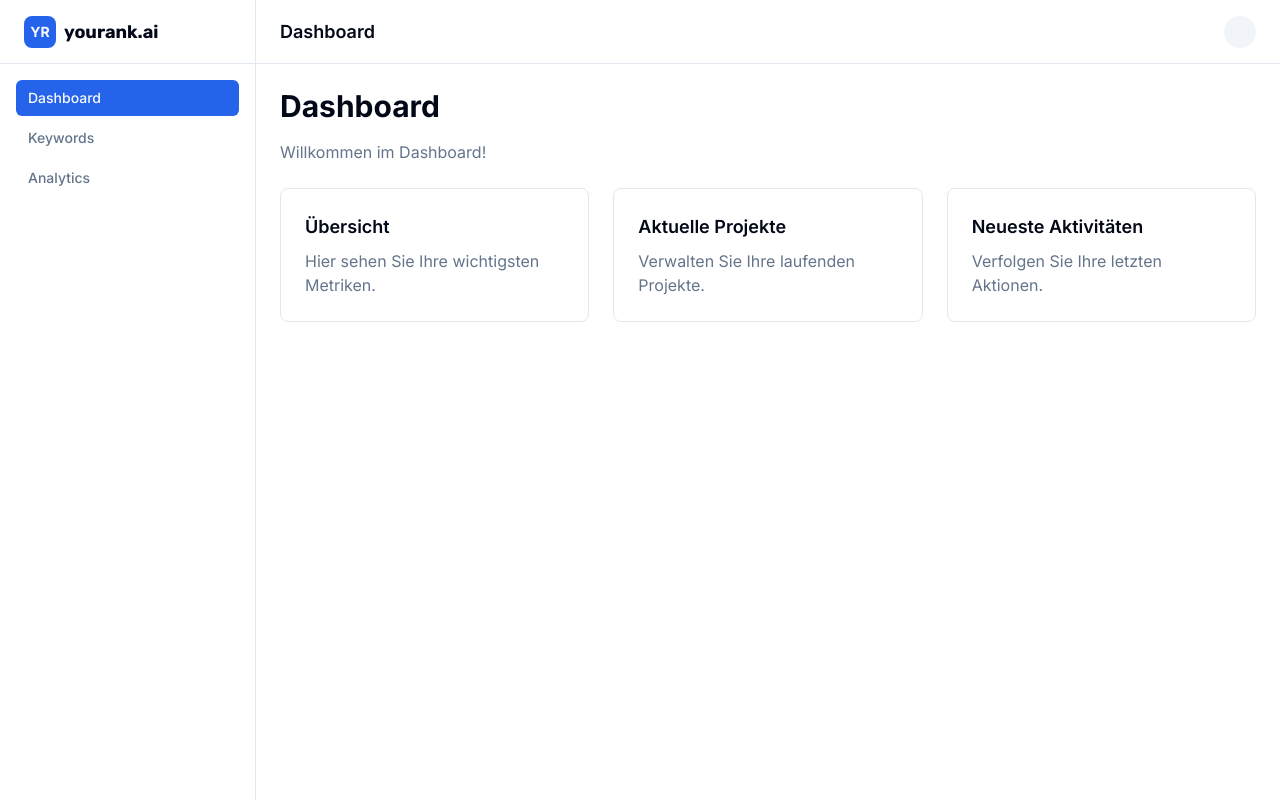
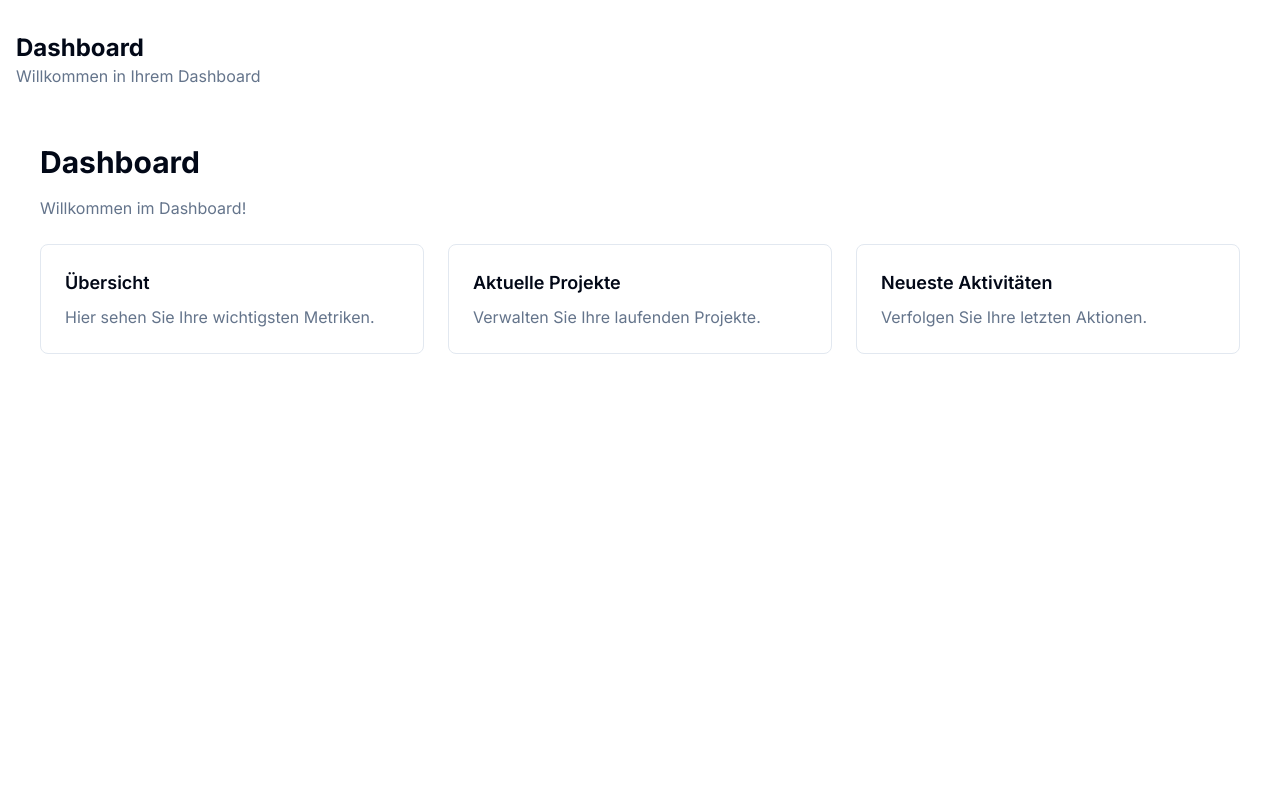
Before and after one commit to DevMatin/yourank-crm, a Next.js app: page / in a window 1280 px wide. Built offline with nearby package versions, Linux system fonts and the light colour scheme.

Commit message:
Update Next.js configuration to set output to 'standalone' for Vercel compatibility. Refactor Dashboard layout for improved structure, replacing the sidebar with a more streamlined design and enhancing the overall user experience.

```diff
--- a/app/(dashboard)/layout.tsx
+++ b/app/(dashboard)/layout.tsx
@@ -4,36 +4,13 @@ export default function DashboardLayout({
   children: React.ReactNode;
 }) {
   return (
-    <div className="flex h-screen bg-background">
-      <div className="w-64 bg-card border-r">
-        <div className="flex h-16 items-center border-b px-6">
-          <div className="h-8 w-8 rounded-lg bg-primary flex items-center justify-center">
-            <span className="text-primary-foreground font-bold text-sm">YR</span>
-          </div>
-          <span className="font-display font-bold text-lg ml-2">yourank.ai</span>
+    <div className="min-h-screen bg-background">
+      <div className="container mx-auto px-4 py-8">
+        <div className="mb-8">
+          <h1 className="text-2xl font-bold">Dashboard</h1>
+          <p className="text-muted-foreground">Willkommen in Ihrem Dashboard</p>
         </div>
-        <nav className="flex-1 space-y-1 p-4">
-          <div className="px-3 py-2 text-sm font-medium rounded-md bg-primary text-primary-foreground">
-            Dashboard
-          </div>
-          <div className="px-3 py-2 text-sm font-medium rounded-md text-muted-foreground hover:text-foreground hover:bg-accent">
-            Keywords
-          </div>
-          <div className="px-3 py-2 text-sm font-medium rounded-md text-muted-foreground hover:text-foreground hover:bg-accent">
-            Analytics
-          </div>
-        </nav>
-      </div>
-      <div className="flex-1 flex flex-col overflow-hidden">
-        <div className="h-16 border-b bg-card flex items-center justify-between px-6">
-          <h1 className="text-lg font-semibold text-foreground">Dashboard</h1>
-          <div className="flex items-center space-x-4">
-            <div className="h-8 w-8 bg-muted rounded-full" />
-          </div>
-        </div>
-        <main className="flex-1 overflow-y-auto">
-          {children}
-        </main>
+        {children}
       </div>
     </div>
   );
--- a/next.config.js
+++ b/next.config.js
@@ -7,8 +7,8 @@ const nextConfig = {
     CUSTOM_KEY: process.env.CUSTOM_KEY,
   },
   serverExternalPackages: ['@supabase/ssr', '@supabase/supabase-js'],
-  // Deaktiviere outputFileTracingRoot um Build-Probleme zu vermeiden
-  outputFileTracingRoot: undefined,
+  // Deaktiviere Build-Tracing für Vercel-Kompatibilität
+  output: 'standalone',
   webpack: (config, { isServer, dev }) => {
     if (!isServer) {
       config.resolve.fallback = {
```
